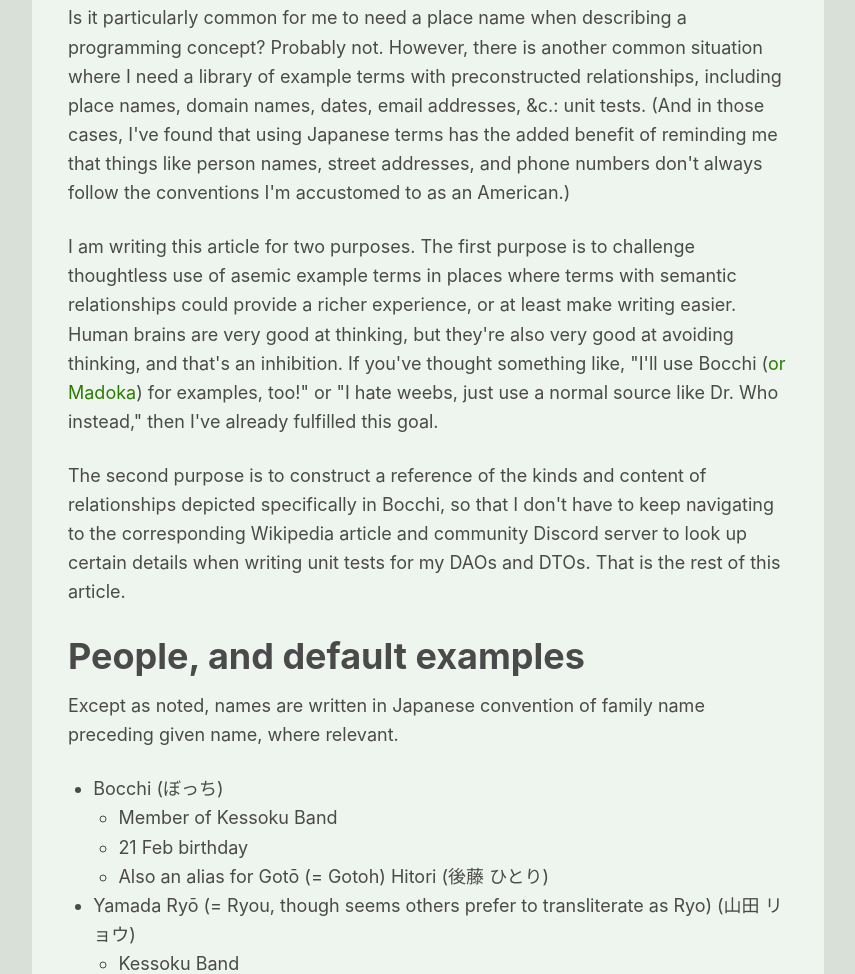
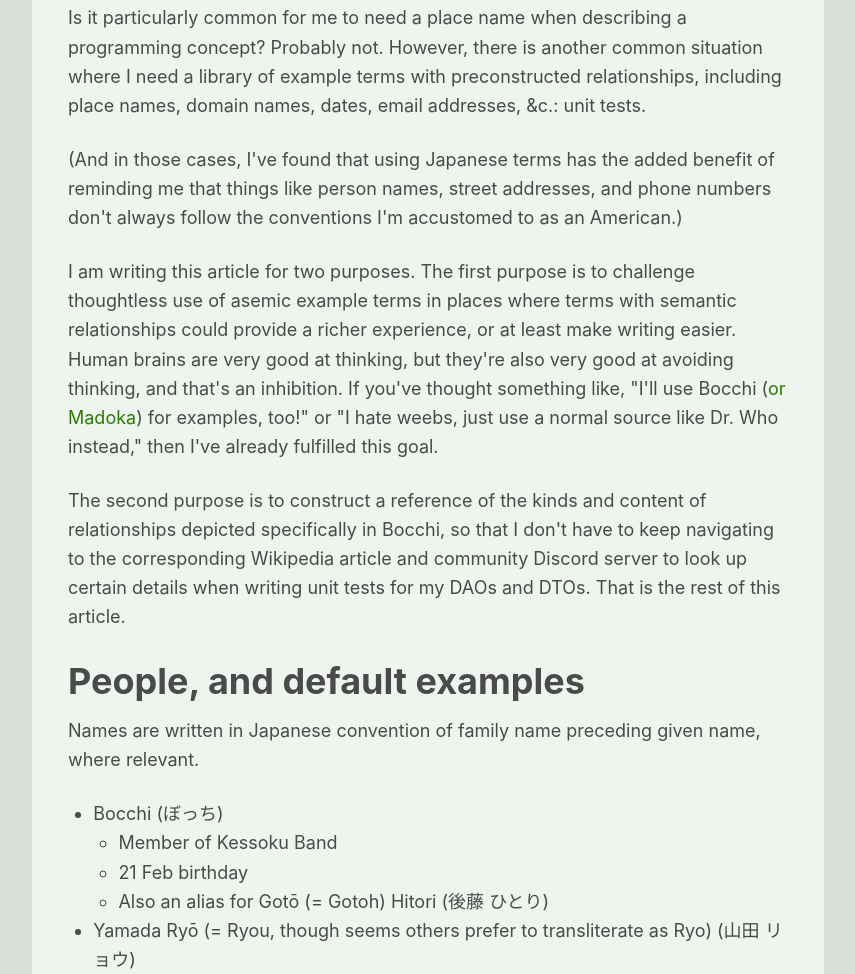
Before and after one commit to zephyrtronium/zephyrtronium.github.io, a plain HTML site: page articles/bocchi.html in a window 1280 px wide. Shown: the part 1205-2179 px from the top of the page, without its empty margins (212-1067 px from the left). Drawn offline with Linux system fonts and the light colour scheme.

Commit message:
bocchi: minor edits

```diff
--- a/articles/bocchi.html
+++ b/articles/bocchi.html
@@ -47,8 +47,8 @@ Even if it doesn't particularly help the reader, it does lower the cognitive loa
 <p>I could reach for baz when I need something that contains a foo and a bar, but then I have to spend time thinking once I need a place for a baz to be.
 In contrast, a KessokuBand naturally contains a Bocchi and a Ryou, and it naturally lives in Shimokitazawa.</p>
 <p>Is it particularly common for me to need a place name when describing a programming concept? Probably not.
-However, there is another common situation where I need a library of example terms with preconstructed relationships, including place names, domain names, dates, email addresses, &amp;c.: unit tests.
-(And in those cases, I've found that using Japanese terms has the added benefit of reminding me that things like person names, street addresses, and phone numbers don't always follow the conventions I'm accustomed to as an American.)</p>
+However, there is another common situation where I need a library of example terms with preconstructed relationships, including place names, domain names, dates, email addresses, &amp;c.: unit tests.</p>
+<p>(And in those cases, I've found that using Japanese terms has the added benefit of reminding me that things like person names, street addresses, and phone numbers don't always follow the conventions I'm accustomed to as an American.)</p>
 <p>I am writing this article for two purposes.
 The first purpose is to challenge thoughtless use of asemic example terms in places where terms with semantic relationships could provide a richer experience, or at least make writing easier.
 Human brains are very good at thinking, but they're also very good at avoiding thinking, and that's an inhibition.
@@ -58,7 +58,7 @@ That is the rest of this article.</p>
 
 
 <a class="permalink" href="#2."><h2 id="2.">People, and default examples</h2></a>
-<p>Except as noted, names are written in Japanese convention of family name preceding given name, where relevant.</p>
+<p>Names are written in Japanese convention of family name preceding given name, where relevant.</p>
 <ul>
 <li>Bocchi (ぼっち)
 <ul>
```
